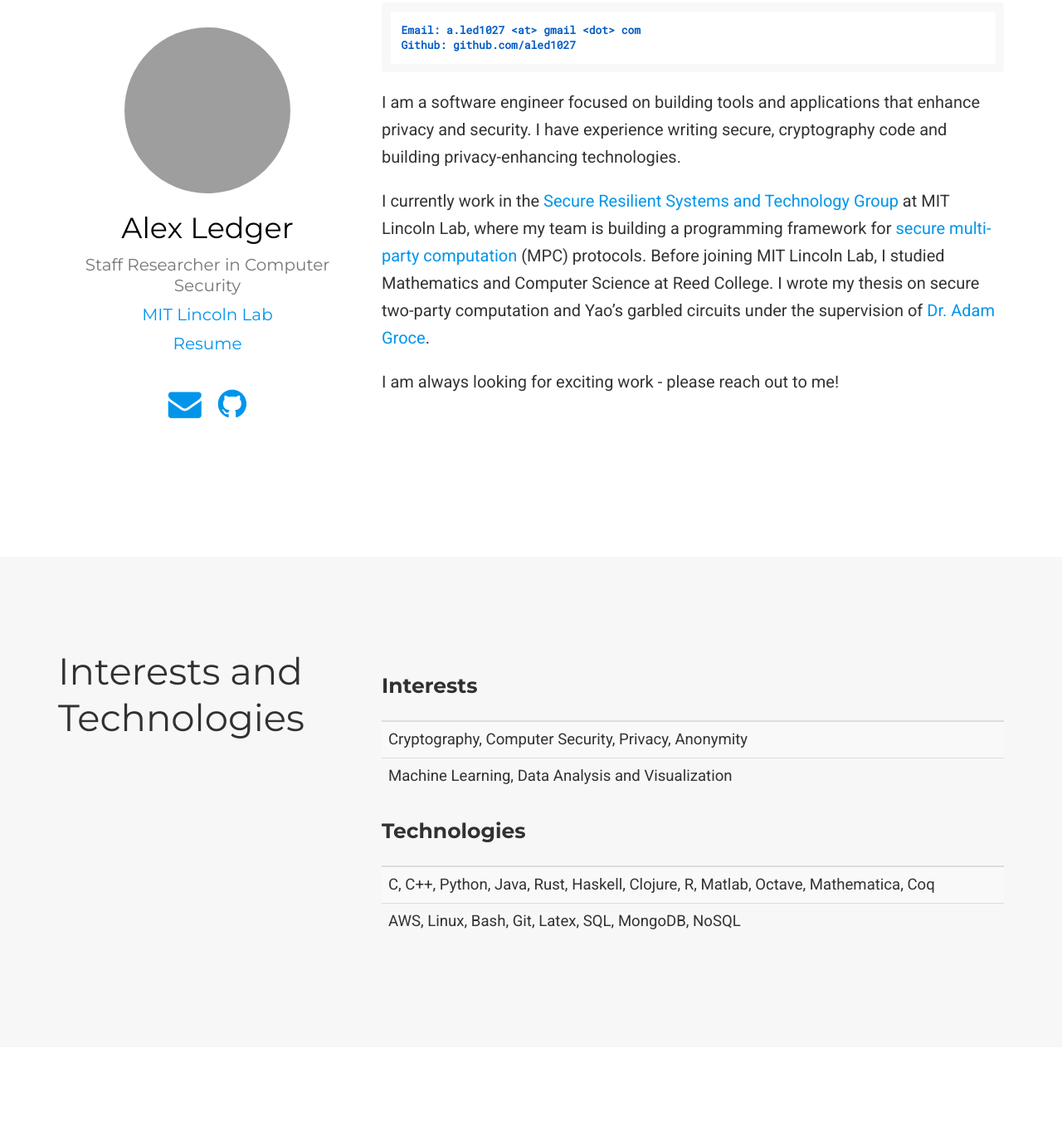
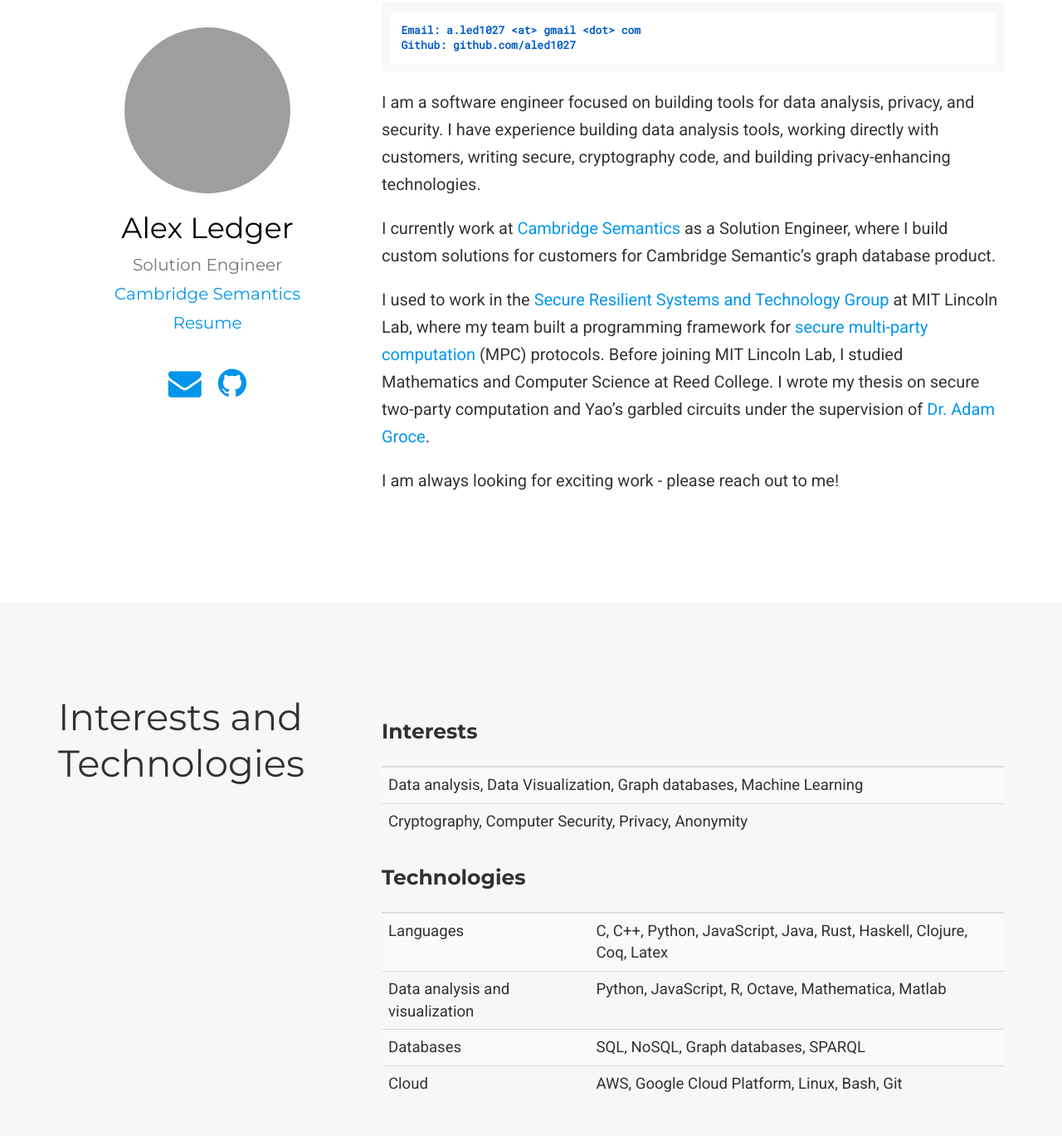
Before and after one commit to aled1027/aled1027.github.io, a plain HTML site: page index.html in a window 1280 px wide. Shown: the part 118-1487 px from the top of the page at 83% size. Drawn offline with nearby package versions, Linux system fonts and the light colour scheme; some packages are replaced by stand-ins of ours; grey boxes are pictures that could not be loaded; some icons are missing.

Commit message:
rebuilding site Sat Dec 22 11:45:07 EST 2018

```diff
--- a/index.html
+++ b/index.html
@@ -6,14 +6,14 @@
   <meta name="viewport" content="width=device-width, initial-scale=1">
   <meta http-equiv="X-UA-Compatible" content="IE=edge">
   <meta name="theme" content="hugo-academic">
-  <meta name="generator" content="Hugo 0.35" />
+  <meta name="generator" content="Hugo 0.51" />
   <meta name="author" content="Alex Ledger">
 
 
 
 
 
-  <meta name="description" content="Staff Researcher in Computer Security">
+  <meta name="description" content="Solution Engineer">
 
 
   <link rel="alternate" hreflang="en-us" href="/">
@@ -70,7 +70,7 @@
   <meta property="og:site_name" content="Alex Ledger">
   <meta property="og:url" content="/">
   <meta property="og:title" content="Alex Ledger">
-  <meta property="og:description" content="Staff Researcher in Computer Security">
+  <meta property="og:description" content="Solution Engineer">
   <meta property="og:locale" content="en-us">
 
   <meta property="og:updated_time" content="2018-02-02T00:00:00&#43;00:00">
@@ -185,15 +185,15 @@
 
       <div class="portrait-title">
         <h2 itemprop="name">Alex Ledger</h2>
-        <h3 itemprop="jobTitle">Staff Researcher in Computer Security</h3>
+        <h3 itemprop="jobTitle">Solution Engineer</h3>
 
 
 
 
 
         <h3 itemprop="worksFor" itemscope itemtype="http://schema.org/Organization">
-          <a href="https://www.ll.mit.edu/index.html" target="_blank" itemprop="url" rel="noopener">
-          <span itemprop="name">MIT Lincoln Lab</span>
+          <a href="https://www.cambridgesemantics.com" target="_blank" itemprop="url" rel="noopener">
+          <span itemprop="name">Cambridge Semantics</span>
           </a>
         </h3>
 
@@ -240,9 +240,12 @@
 Github: github.com/aled1027
 </code></pre>
 
-<p>I am a software engineer focused on building tools and applications that enhance privacy and security. I have experience writing secure, cryptography code and building privacy-enhancing technologies.</p>
+<p>I am a software engineer focused on building tools for data analysis, privacy, and security.
+I have experience building data analysis tools, working directly with customers, writing secure, cryptography code, and building privacy-enhancing technologies.</p>
 
-<p>I currently work in the <a href="https://www.ll.mit.edu/mission/cybersec/SRST/SRST.html" target="_blank">Secure Resilient Systems and Technology Group</a> at MIT Lincoln Lab, where my team is building a programming framework for <a href="https://en.wikipedia.org/wiki/Secure_multi-party_computation" target="_blank">secure multi-party computation</a> (MPC) protocols. Before joining MIT Lincoln Lab, I studied Mathematics and Computer Science at Reed College. I wrote my thesis on secure two-party computation and Yao&rsquo;s garbled circuits under the supervision of <a href="http://people.reed.edu/~agroce/" target="_blank">Dr. Adam Groce</a>.</p>
+<p>I currently work at <a href="cambridgesemantics.com" target="_blank">Cambridge Semantics</a> as a Solution Engineer, where I build custom solutions for customers for Cambridge Semantic&rsquo;s graph database product.</p>
+
+<p>I used to work in the <a href="https://www.ll.mit.edu/mission/cybersec/SRST/SRST.html" target="_blank">Secure Resilient Systems and Technology Group</a> at MIT Lincoln Lab, where my team built a programming framework for <a href="https://en.wikipedia.org/wiki/Secure_multi-party_computation" target="_blank">secure multi-party computation</a> (MPC) protocols. Before joining MIT Lincoln Lab, I studied Mathematics and Computer Science at Reed College. I wrote my thesis on secure two-party computation and Yao&rsquo;s garbled circuits under the supervision of <a href="http://people.reed.edu/~agroce/" target="_blank">Dr. Adam Groce</a>.</p>
 
 <p>I am always looking for exciting work - please reach out to me!</p>
 
@@ -289,11 +292,11 @@ Github: github.com/aled1027
 
 <tbody>
 <tr>
-<td>Cryptography, Computer Security, Privacy, Anonymity</td>
+<td>Data analysis, Data Visualization, Graph databases, Machine Learning</td>
 </tr>
 
 <tr>
-<td>Machine Learning, Data Analysis and Visualization</td>
+<td>Cryptography, Computer Security, Privacy, Anonymity</td>
 </tr>
 </tbody>
 </table>
@@ -304,16 +307,29 @@ Github: github.com/aled1027
 <thead>
 <tr>
 <th></th>
+<th></th>
 </tr>
 </thead>
 
 <tbody>
 <tr>
-<td>C, C++, Python, Java, Rust, Haskell, Clojure, R, Matlab, Octave, Mathematica, Coq</td>
+<td>Languages</td>
+<td>C, C++, Python, JavaScript, Java, Rust, Haskell, Clojure, Coq, Latex</td>
 </tr>
 
 <tr>
-<td>AWS, Linux, Bash, Git, Latex, SQL, MongoDB, NoSQL</td>
+<td>Data analysis and visualization</td>
+<td>Python, JavaScript, R, Octave, Mathematica, Matlab</td>
+</tr>
+
+<tr>
+<td>Databases</td>
+<td>SQL, NoSQL, Graph databases, SPARQL</td>
+</tr>
+
+<tr>
+<td>Cloud</td>
+<td>AWS, Google Cloud Platform, Linux, Bash, Git</td>
 </tr>
 </tbody>
 </table>
```
Also changed, not shown: 404.html (+3 -3 lines), categories/index.html (+5 -5 lines), categories/index.xml (added, +15 -0 lines), categories/page/1/index.html (+1 -1 lines), home/index.xml (+4 -3 lines), tags/index.html (+5 -5 lines), tags/index.xml (added, +15 -0 lines), tags/page/1/index.html (+1 -1 lines).
